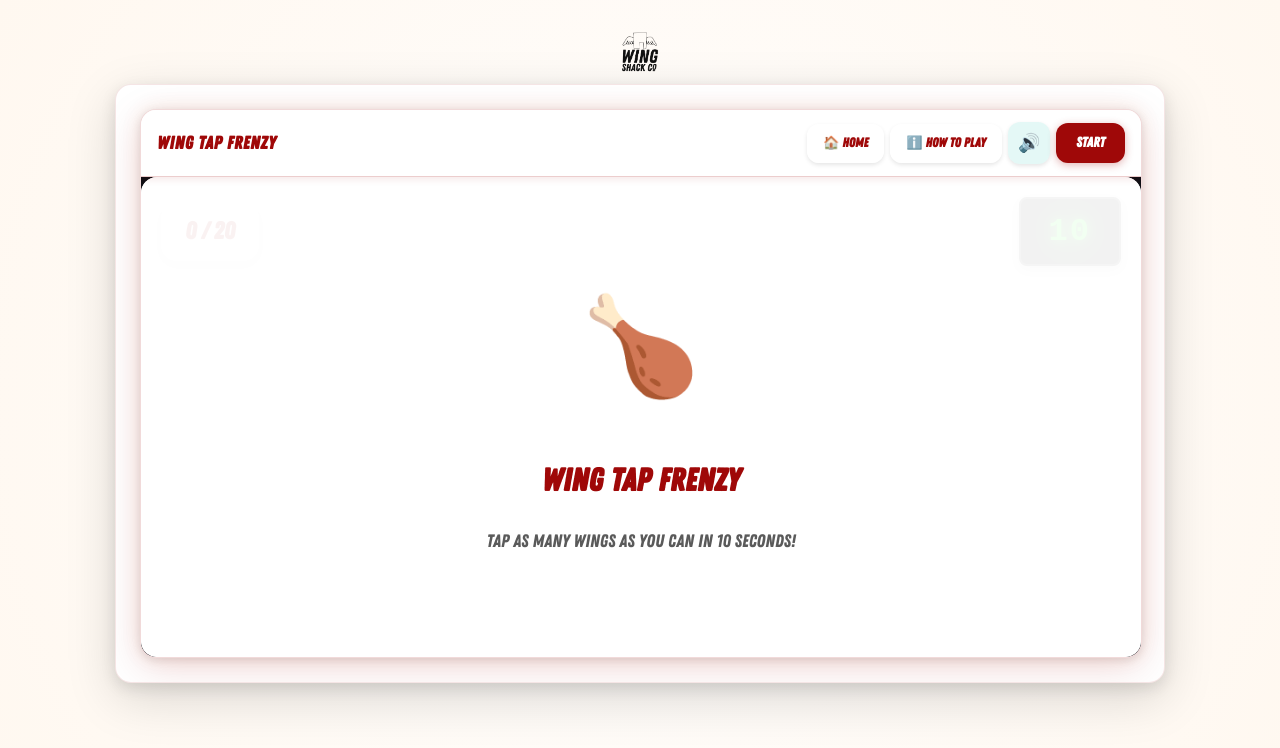
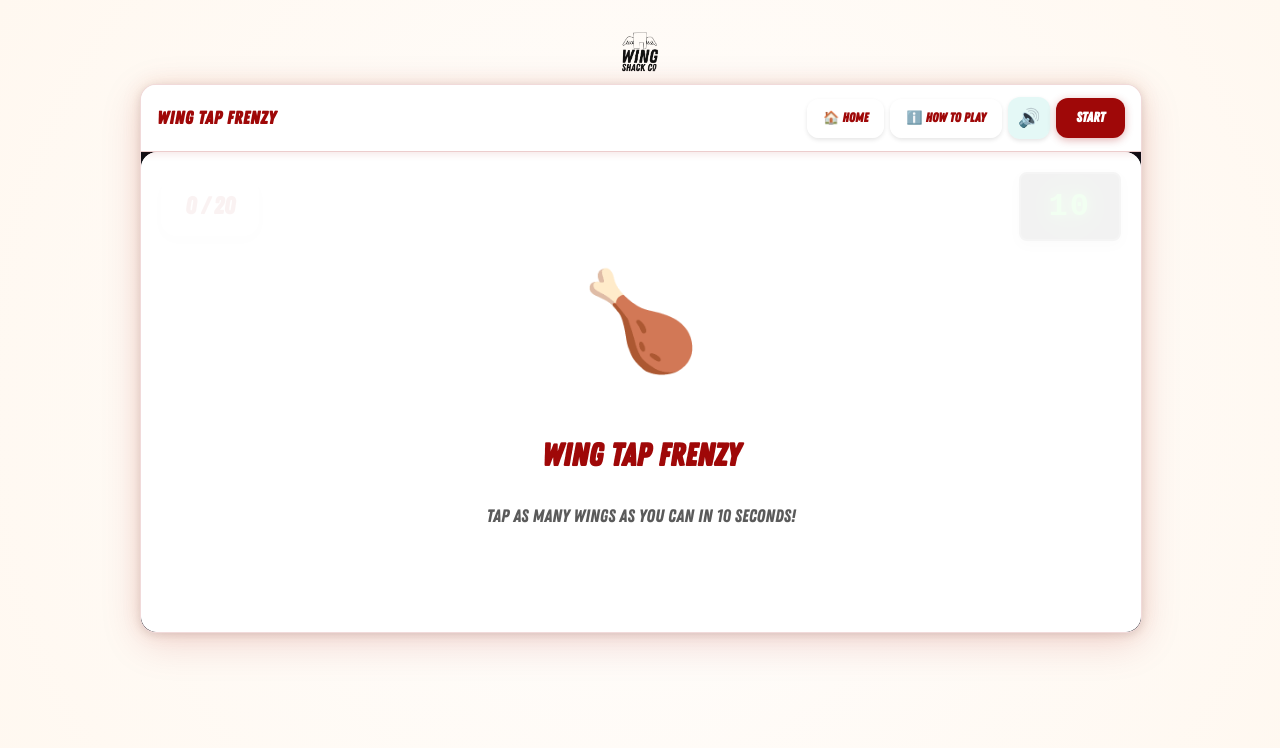
Before and after one commit to nigelbigappetite/wing-shack-arcade, a Next.js app: page /wing-tap-frenzy in a window 1280 px wide. Shown: the top 748 px of the page. Built offline with nearby package versions, Linux system fonts and the light colour scheme.

Commit message:
Remove GameCard wrapper from all game pages for cleaner look

```diff
--- a/app/wing-tap-frenzy/page.tsx
+++ b/app/wing-tap-frenzy/page.tsx
@@ -6,7 +6,6 @@ import GameShell from '@/components/GameShell';
 import WingTapFrenzy from '@/components/games/WingTapFrenzy';
 import { wingShackTheme } from '@/theme/wingShackTheme';
 import WingShackLogo from '@/components/ui/WingShackLogo';
-import GameCard from '@/components/ui/GameCard';
 
 export default function WingTapFrenzyPage() {
   const [resetKey, setResetKey] = useState(0);
@@ -48,14 +47,11 @@ export default function WingTapFrenzyPage() {
       </Link>
 
       {/* Game Container */}
-      <GameCard
-        elevated
+      <div
         style={{
           width: '100%',
           maxWidth: '1000px',
           margin: '0 auto',
-          padding: 'clamp(8px, 2vw, 16px)',
-          overflow: 'hidden',
         }}
       >
         <GameShell
@@ -76,7 +72,7 @@ export default function WingTapFrenzyPage() {
             }}
           />
         </GameShell>
-      </GameCard>
+      </div>
     </div>
   );
 }
```
Also changed, not shown: app/sauce-simon/page.tsx (+2 -6 lines), app/snake/page.tsx (+2 -7 lines), app/spin-the-wing/page.tsx (+2 -5 lines).
